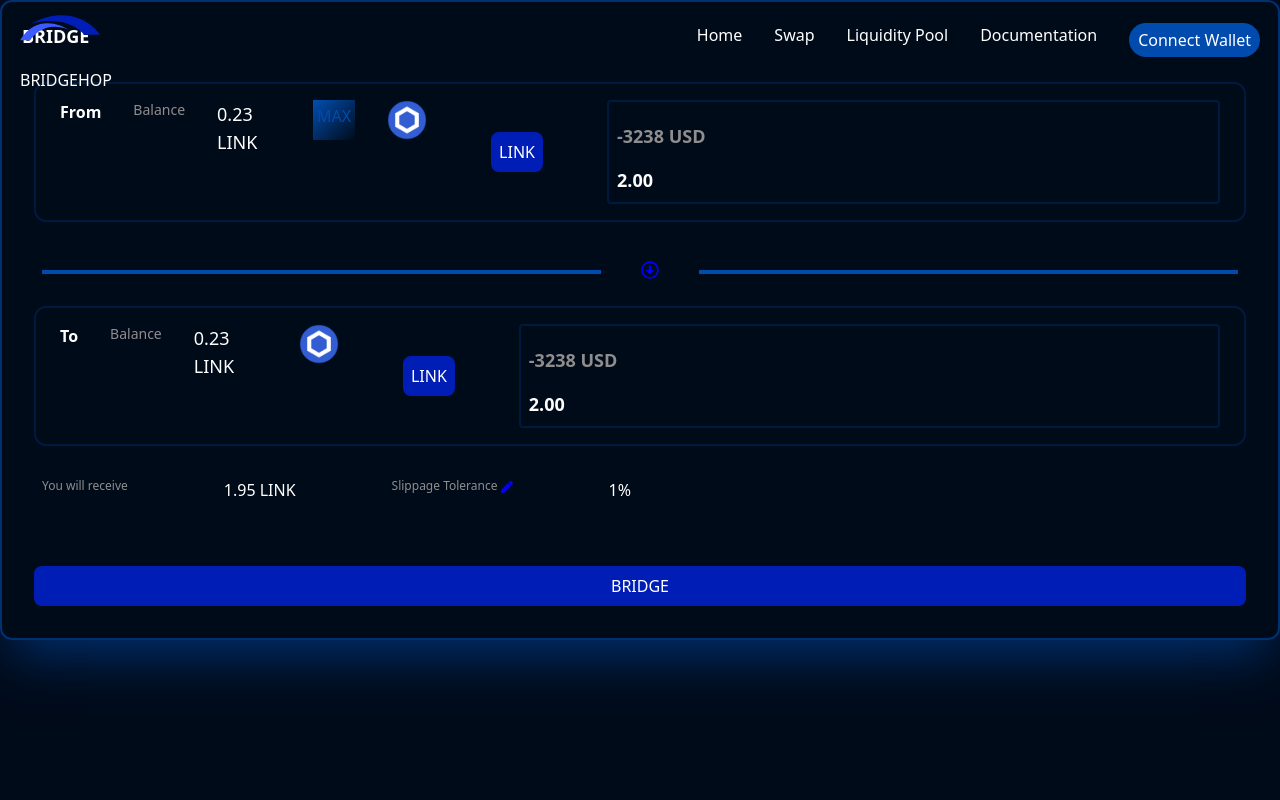
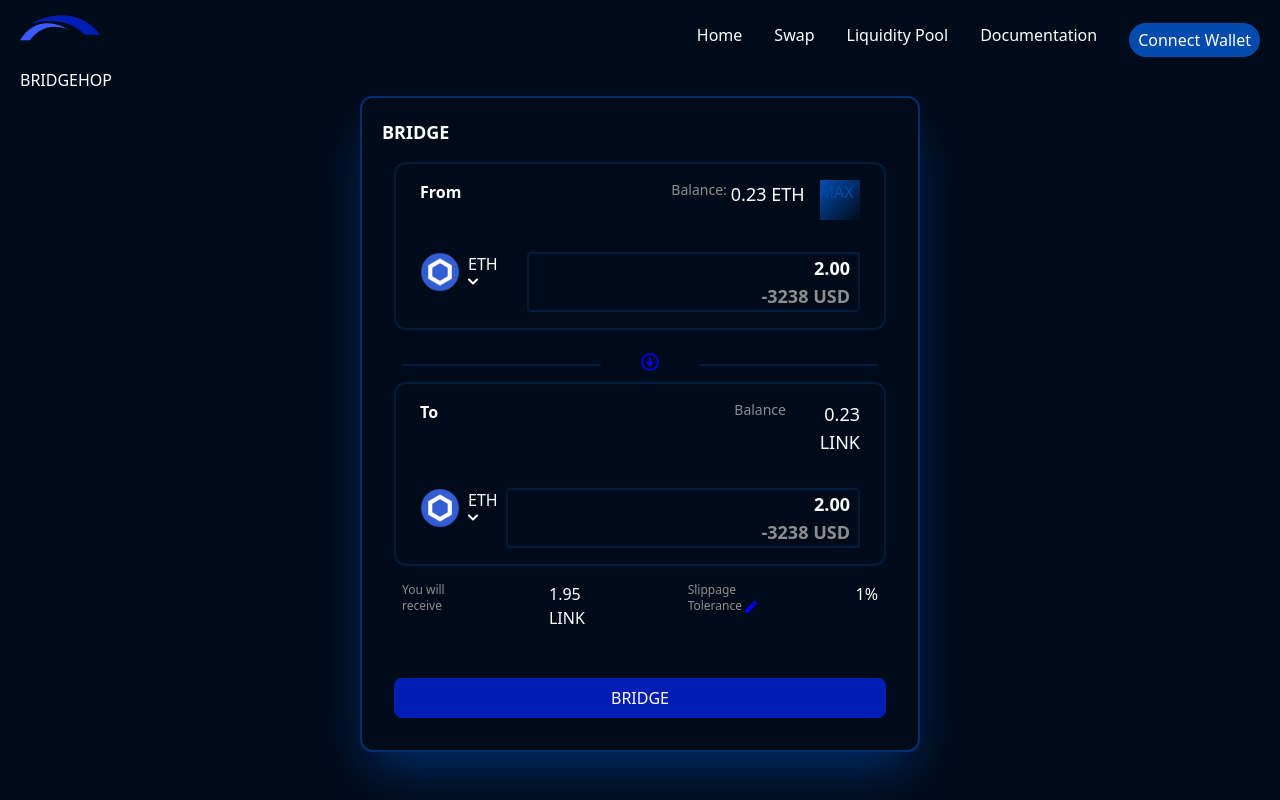
Before and after one commit to Ingila185/bridge-hop, a Next.js app: page /swap in a window 1280 px wide. Built offline with nearby package versions, Linux system fonts and the light colour scheme.

Commit message:
Swap page (non-responsve) for lg, xl and md devices

```diff
--- a/src/app/api/navLinks.js
+++ b/src/app/api/navLinks.js
@@ -5,7 +5,7 @@
         "path":"/"
     },{
         "name":"Swap",
-        "path":"/"
+        "path":"/swap"
 
     },
     {
--- a/src/app/components/_swapChains.tsx
+++ b/src/app/components/_swapChains.tsx
@@ -2,38 +2,46 @@
 import { FaPen, FaRegArrowAltCircleDown } from "react-icons/fa";
 import Modal from "./_modal";
 
-export default function SwapChains()
-{
+export default function SwapChains() {
 
 
     return (
-        <div className=  "gap-4 mx-auto text-white items-center  ">
+        <div className="px-10 pt-24 h-screen w-1/2 mx-auto text-white items-center  ">
 
             {/*Card For Swap*/}
 
-            <div className="flex flex-col  gap-8  shadow-2xl shadow-shadowBlue rounded-xl overflow-hidden
+            <div className="flex flex-col  gap-4  shadow-2xl shadow-shadowBlue rounded-xl overflow-hidden
              bg-Blue  border-2 border-shadowBlue ">
                 <h2 className="font-bold text-lg pt-5 pl-5 ">BRIDGE</h2>
                 {/**First Card From */}
                 <div className="ml-8 mr-8 rounded-xl overflow-auto bg-Blue   border-2 border-boxBorder">
-  <div className="flex flex-row gap-8  px-6 py-4">
-    <h2 className="font-bold order-first">From</h2>
-    <span className="text-grey text-sm  align-right">Balance</span>
-    <span className="text-white text-lg  align-right">0.23 LINK</span>
-    <div className=" bg-gradient-to-br from-maxGradientFrom to-transparent text-blue p-1 w-auto h-10">MAX</div>
-    <img className = "w-10 h-10" src = "/images/img_image8.png" />
+                    <div className="grid grid-cols-10  px-6 py-4 gap-1">
+                        <h2 className="font-bold order-first col-span-5">From</h2>
+                        <span className=" text-grey text-sm  text-right col-span-2">Balance:</span>
+                        <span className=" text-white text-lg  text-left col-span-2 "> 0.23 ETH</span>
+                        <div className="  bg-gradient-to-br
+                        from-maxGradientFrom to-transparent align-center text-left text-blue  w-10 h-10">MAX</div>
+                        </div>
+
+                        <div className="flex flex-row px-6 py-4 gap-12">
+
+                        <div className="flex flex-row gap-2">
+                        <img className="w-10 h-10" src="/images/img_image8.png" />
                         <Menu />
-    <div className="flex flex-col-reverse grow border-2 border-boxBorder w-2/3 rounded">
-        <span className="p-2 text-lg font-bold ">2.00</span>
-        <span className="p-2 text-lg font-semibold text-grey">-3238 USD</span>
-
                         </div>
+                        <div className="grid grid-cols-1 text-right border-2 border-boxBorder w-full rounded">
+                            <span className="pr-2 text-lg font-bold ">2.00</span>
+                            <span className="pr-2 text-lg font-semibold text-grey">-3238 USD</span>
 
                         </div>
                     </div>
+                </div>
+
+                {/**Separator */}
+
                 <div>
-        <div className="h-5 mx-10 pl-5 border-b-4 border-blue text-lg text-center">
-    <span className="bg-dreamBlack px-10" ><FaRegArrowAltCircleDown style = {{color:"blue", display: "inline-block"}}/></span>
+                    <div className="h-5 mx-10 pl-5 border-b-2 border-boxBorder text-lg text-center">
+                        <span className="bg-dreamBlack px-10" ><FaRegArrowAltCircleDown style={{ color: "blue", display: "inline-block" }} /></span>
                     </div>
 
 
@@ -42,25 +50,30 @@
 
                 {/**second card To */}
                 <div className="ml-8 mr-8 rounded-xl overflow-auto  bg-Blue  border-2 border-boxBorder">
-  <div className="flex flex-row gap-8 px-6 py-4">
-  <h2 className="font-bold order-first">To</h2>
-    <span className="text-grey text-sm  align-right">Balance</span>
-    <span className="text-white text-lg  align-right">0.23 LINK</span>
-    <img className = "w-10 h-10" src = "/images/img_image8.png" />
+                    <div className="grid grid-cols-12 gap-1 px-6 py-4">
+                        <h2 className="font-bold order-first  col-span-8">To</h2>
+                        <span className="text-grey text-sm   text-right col-span-2">Balance</span>
+                        <span className="text-white text-lg   text-right col-span-2">0.23 LINK</span>
+
+                    </div>
+                <div className="flex flex-row px-6 py-4 gap-2">
+
+                        <img className="w-10 h-10" src="/images/img_image8.png" />
                         <Menu />
-    <div className="flex flex-col-reverse grow border-2 border-boxBorder w-2/3 rounded">
-        <span className="p-2 text-lg font-bold ">2.00</span>
-        <span className="p-2 text-lg font-semibold text-grey">-3238 USD</span>
-
+                        <div className="grid grid-cols-1 text-right  border-2 border-boxBorder w-full rounded">
+                            <span className="pr-2 text-lg font-bold ">2.00</span>
+                            <span className="pr-2 text-lg font-semibold text-grey">-3238 USD</span>
+                        </div>
 
                 </div>
                 </div>
 
-        </div>
+                {/** Static spans slippage etc*/}
+
                 <div className="px-10 flex flex-row gap-24">
                     <span className="text-grey text-xs">You will receive</span>
                     <span>  1.95 LINK</span>
-<span className=" text-grey text-xs"> Slippage Tolerance  <FaPen style = {{color: "blue" , display:"inline-block"}} /> </span>
+                    <span className=" text-grey text-xs"> Slippage Tolerance  <FaPen style={{ color: "blue", display: "inline-block" }} /> </span>
 
                     <span>1%</span>
 
--- a/src/app/components/_tokenModel.tsx
+++ b/src/app/components/_tokenModel.tsx
@@ -7,12 +7,16 @@
     return (
         <>
           <button
-            className="bg-buttonBlue rounded-lg m-8 h-auto p-2"
+            className="bg-transparent rounded-lg  h-auto w-full"
             type="button"
             onClick={() => setShowModal(true)}
           >
-           LINK
+           ETH
+           <svg className="w-2.5 h-2.5 " aria-hidden="true" fill="none" viewBox="0 0 10 5">
+<path stroke="currentColor" strokeLinecap="round" strokeLinejoin="round" strokeWidth="2" d="m1 1 4 4 4-4"/>
+</svg>
           </button>
+
           {showModal ? (
             <>
               <div
```
Lines whose indentation alone changed are shown as unchanged.
